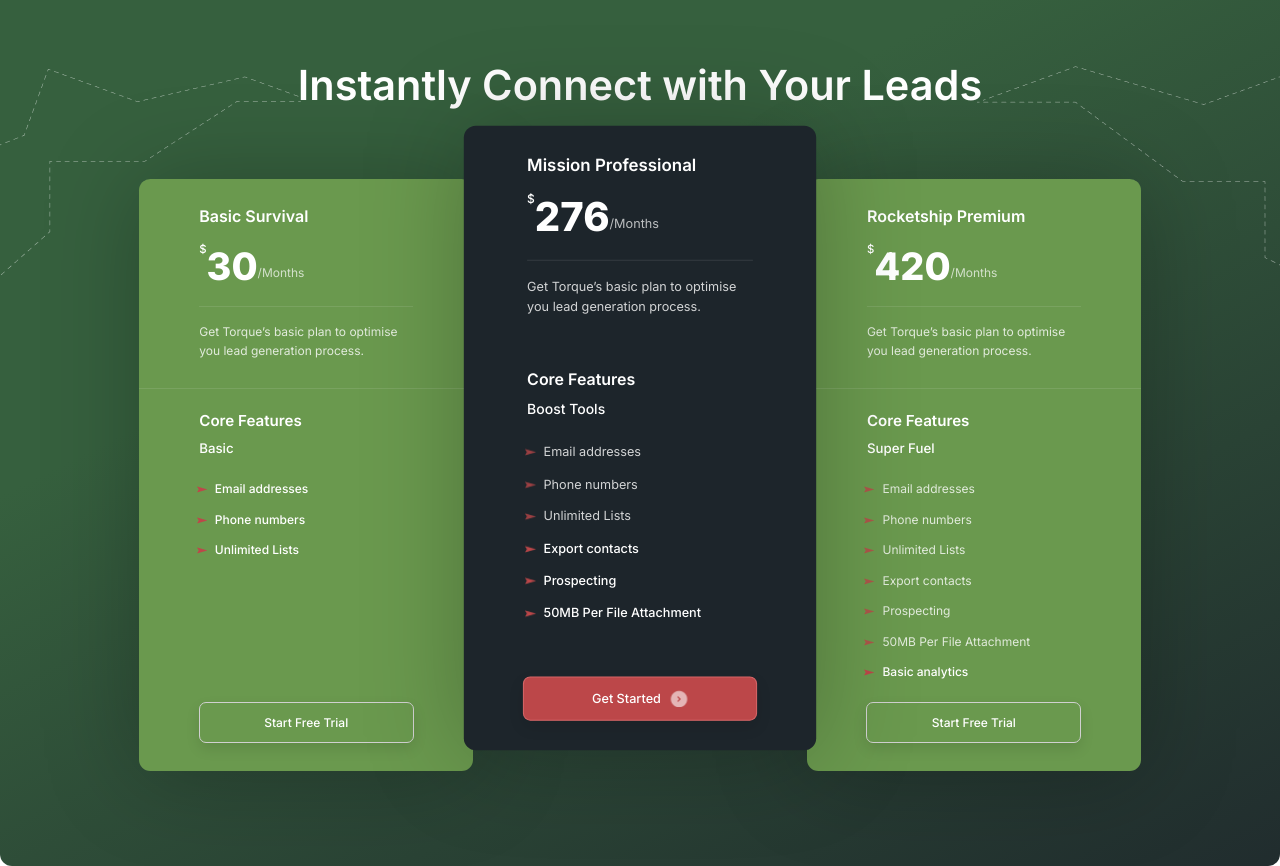
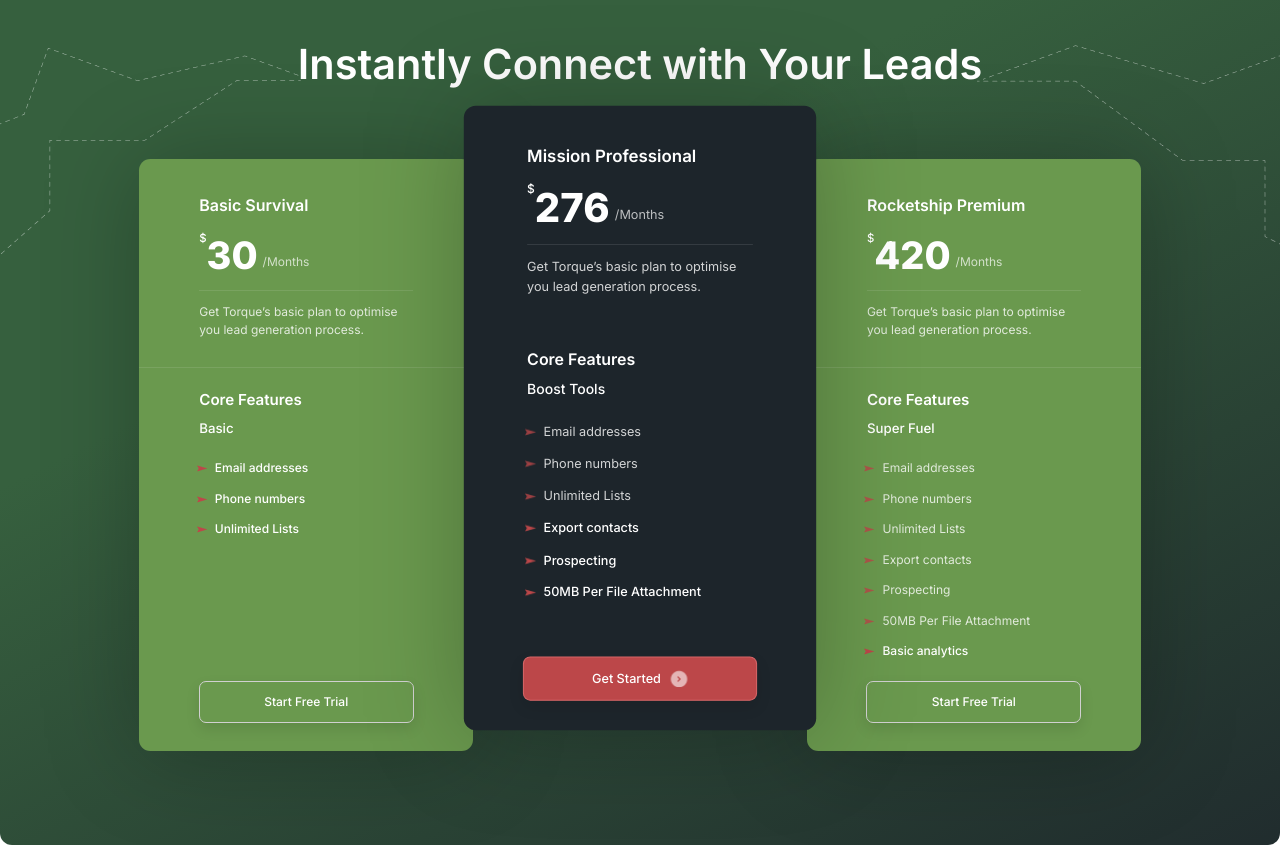
Before and after one commit to dunaisa/price-table, a website built with webpack: page src/index.html in a window 1280 px wide. Shown: the part 74-940 px from the top of the page. After the commit the page ends 919 px from the top, so only its background shows below. Built offline with nearby package versions, Linux system fonts and the light colour scheme.

Commit message:
fix padding

```diff
--- a/src/styles/blocks/_header.sass
+++ b/src/styles/blocks/_header.sass
@@ -21,7 +21,6 @@
       left: 0
       align-items: center
       justify-content: center
-      // height: 80vh
       background: linear-gradient(153.11deg, #36603E 75%, #1E262C 150%)
       backdrop-filter: blur(30px)
       z-index: 10
--- a/src/styles/blocks/_page.sass
+++ b/src/styles/blocks/_page.sass
@@ -11,12 +11,10 @@
   &__container
     background: linear-gradient(153.11deg, #36603E 35.82%, #1E262C 107.75%)
     background-repeat: no-repeat
-
     border-radius: 12px
-    // height: 100vh
     display: flex
     flex-direction: column
-    gap: 46.5px
+    gap: 25.95px
 
   &__title
     padding: 0 20px
--- a/src/styles/blocks/_tariff.sass
+++ b/src/styles/blocks/_tariff.sass
@@ -9,7 +9,7 @@
   flex-direction: column
   box-shadow: 0px 3.78px 94.62px 0px rgba(0, 0, 0, 0.25)
   margin: 0
-  padding: 28px 0
+  padding: 37.85px 0 28px
   box-sizing: border-box
   animation: drop-in 3000ms ease 5000ms backwards
   &:nth-child(1)
@@ -45,8 +45,8 @@
 
   &__price-container
     display: flex
-    padding: 0 0 15.64px
-    margin: 0 0 15.64px
+    padding: 0 0 10.64px
+    margin: 0 0 10.64px
     border-bottom: 0.95px solid rgba(255, 255, 255, 0.1)
 
   &__title
@@ -76,7 +76,7 @@
     line-height: 48.45px
   &__price-period
     padding: 0
-    margin: 0 0 10px
+    margin: 0 0 10px 5px
     font-family: Inter, Arial, sans-serif
     font-size: 12px
     font-weight: 400
```
Also changed, not shown: dist/index.html, 5 other files.
